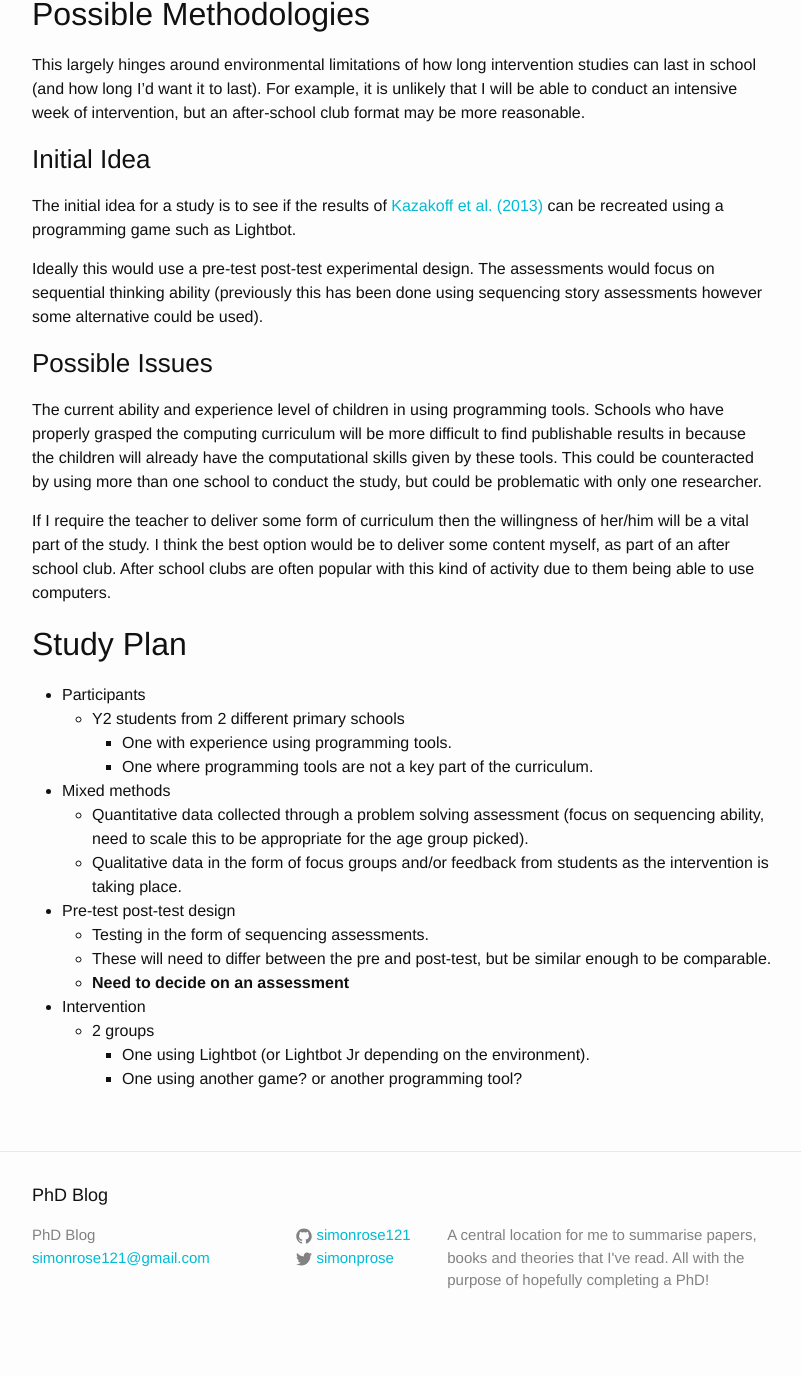
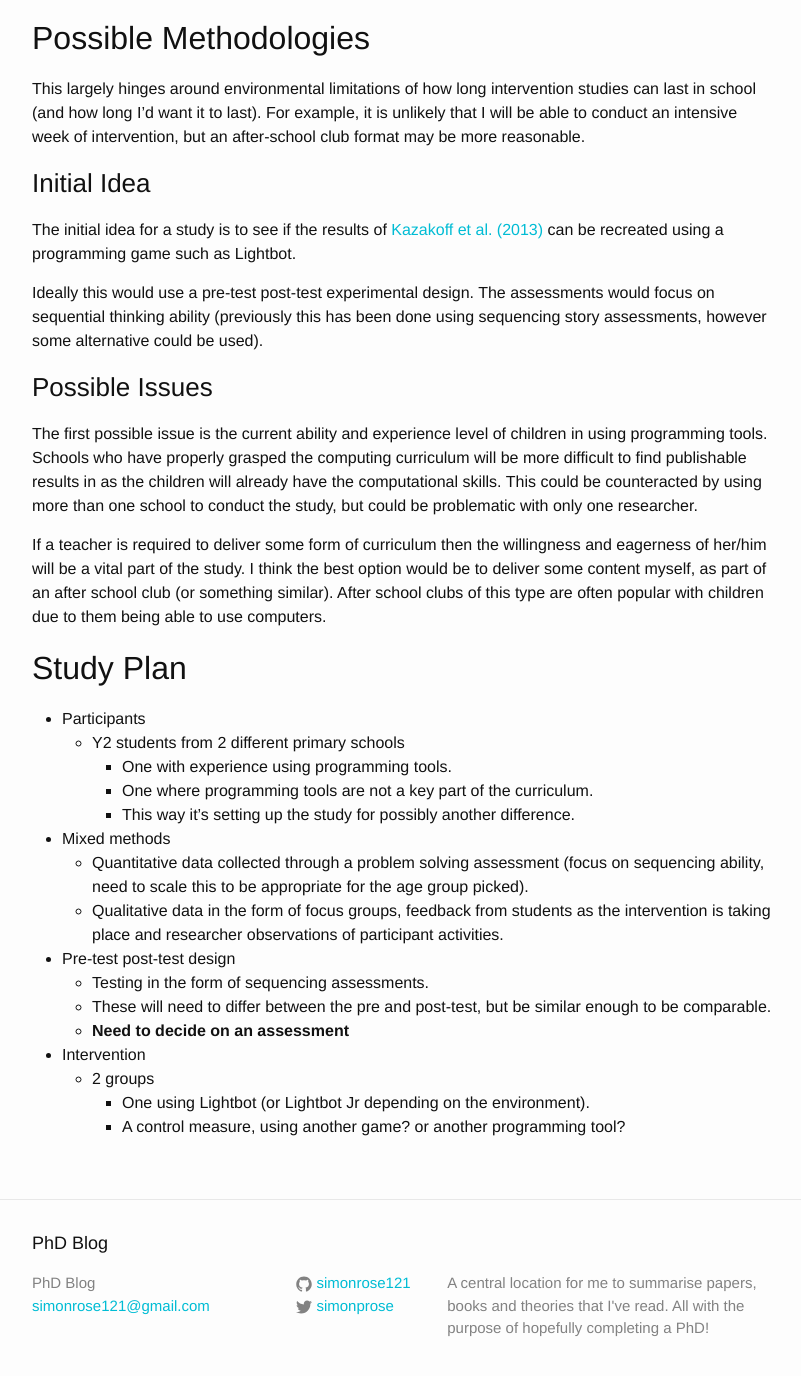
Before and after one commit to simonrose121/phd, a Jekyll site: the page built from _posts/2016-12-13-preliminary-study.md, in a window 1280 px wide and 1400 px high, scrolled down 1288 px. Shown: the top 1376 px of the window, without its empty margins (238-1039 px from the left). Built offline with Jekyll 4.4.1, drawn with Linux system fonts in a browser that asks for light colours; before the commit the page ends 2640 px from its top, so only the background shows below that; some of the changed text lies outside the part shown.

Commit message:
Text changes

```diff
--- a/_posts/2016-12-13-preliminary-study.md
+++ b/_posts/2016-12-13-preliminary-study.md
@@ -2,14 +2,14 @@
 layout: post
 title:  "Planning a Preliminary Study"
 date:  2016-12-13 11:41:00 +0100
-categories: planning
+categories: study
 ---
 
-To start off my PhD, I'm going to conduct an exploratory study (and hopefully get some publishable results).
+To start off my PhD, I'm going to conduct an exploratory study (and hopefully get some publishable results). This will be coupled with a literature review to hopefully produce a publishable paper by the end of the first year.
 
 This article will have the following structure; a brief recap of research methodologies, an outline of methodologies used by existing studies, possible methodologies for my study, and a justified choice of methodology (to be turned in an application). Research ethics will also need to be considered as applications take a while to be approved.
 
-## Methodologies
+## Research Methodologies
 - Overall approach
 	- Qualitative
 	- Quantitative
@@ -52,13 +52,13 @@
 
 The initial idea for a study is to see if the results of [Kazakoff et al. (2013)]({{ site.baseurl }}{% post_url 2016-11-29-sequential-thinking %}) can be recreated using a programming game such as Lightbot.
 
-Ideally this would use a pre-test post-test experimental design.  The assessments would focus on sequential thinking ability (previously this has been done using sequencing story assessments however some alternative could be used).
+Ideally this would use a pre-test post-test experimental design.  The assessments would focus on sequential thinking ability (previously this has been done using sequencing story assessments, however some alternative could be used).
 
 ### Possible Issues
 
-The current ability and experience level of children in using programming tools. Schools who have properly grasped the computing curriculum will be more difficult to find publishable results in because the children will already have the computational skills given by these tools. This could be counteracted by using more than one school to conduct the study, but could be problematic with only one researcher.
+The first possible issue is the current ability and experience level of children in using programming tools. Schools who have properly grasped the computing curriculum will be more difficult to find publishable results in as the children will already have the computational skills. This could be counteracted by using more than one school to conduct the study, but could be problematic with only one researcher.
 
-If I require the teacher to deliver some form of curriculum then the willingness of her/him will be a vital part of the study. I think the best option would be to deliver some content myself, as part of an after school club. After school clubs are often popular with this kind of activity due to them being able to use computers.
+If a teacher is required to deliver some form of curriculum then the willingness and eagerness of her/him will be a vital part of the study. I think the best option would be to deliver some content myself, as part of an after school club (or something similar). After school clubs of this type are often popular with children due to them being able to use computers.
 
 ## Study Plan
 
@@ -66,9 +66,10 @@
 	- Y2 students from 2 different primary schools
 		- One with experience using programming tools.
 		- One where programming tools are not a key part of the curriculum.
+		- This way it's setting up the study for possibly another difference.
 - Mixed methods
 	- Quantitative data collected through a problem solving assessment (focus on sequencing ability, need to scale this to be appropriate for the age group picked).
-	- Qualitative data in the form of focus groups and/or feedback from students as the intervention is taking place.
+	- Qualitative data in the form of focus groups, feedback from students as the intervention is taking place and researcher observations of participant activities.
 - Pre-test post-test design
 	- Testing in the form of sequencing assessments.
 	- These will need to differ between the pre and post-test, but be similar enough to be comparable.
@@ -76,4 +77,4 @@
 - Intervention
 	- 2 groups
 		- One using Lightbot (or Lightbot Jr depending on the environment).
-		- One using another game? or another programming tool?
+		- A control measure, using another game? or another programming tool?
```
